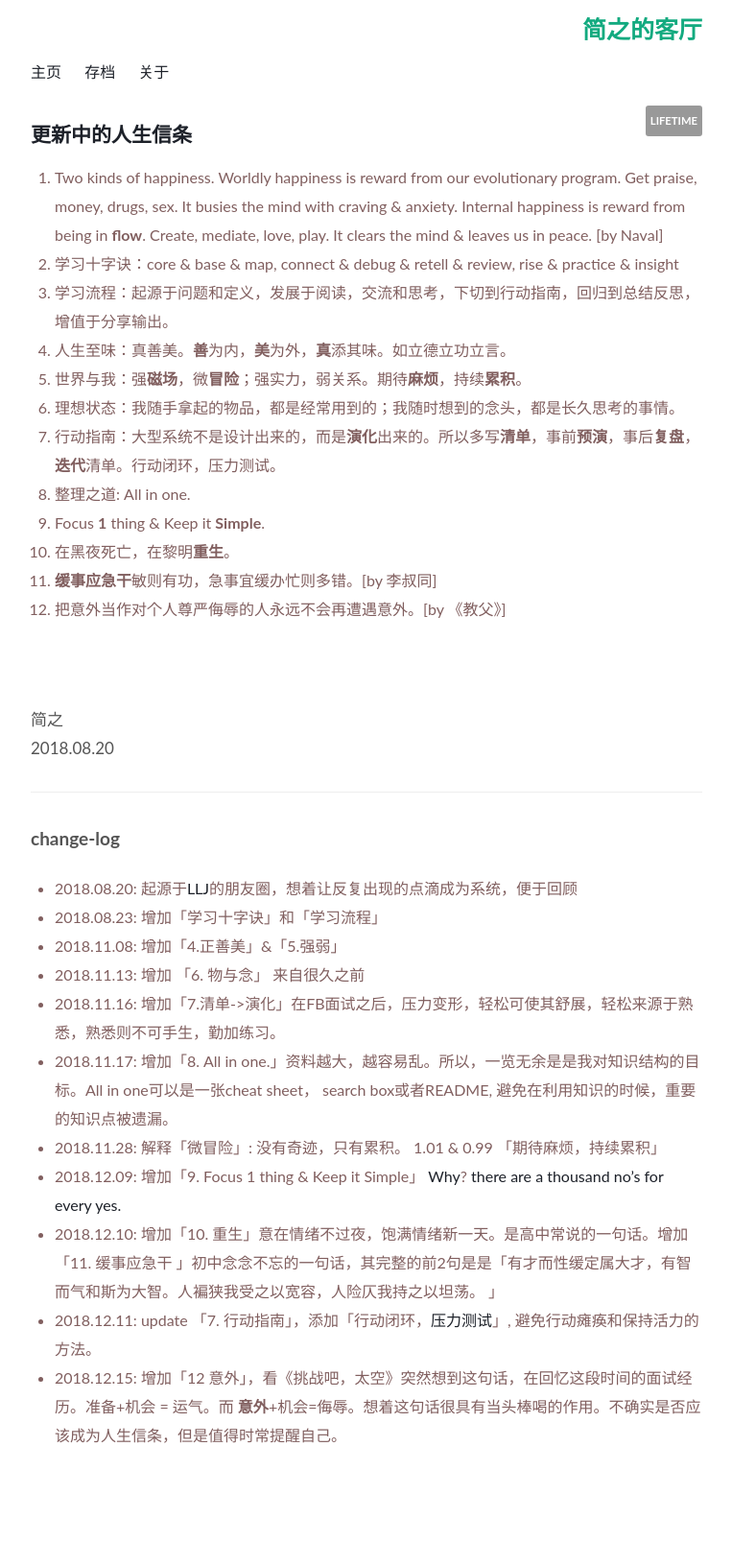
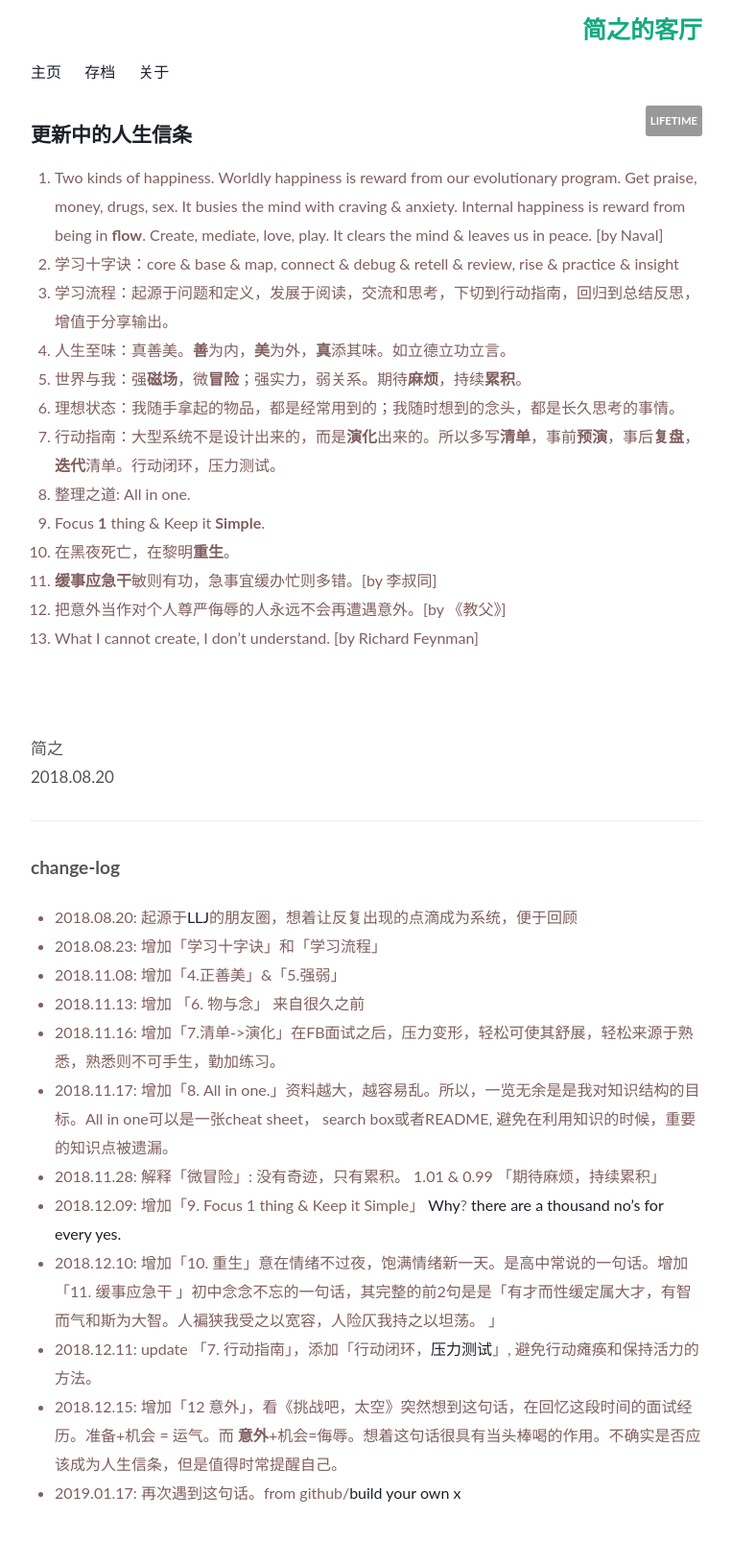
Before and after one commit to WillWang-X/willwang-x.github.io, a Jekyll site: the page built from _posts/2018-10-20-mottos.md, in a window 1280 px wide. Shown: the whole page at 96% size, without its empty margins (258-1021 px from the left). Built offline with Jekyll 4.4.1, drawn with Linux system fonts in a browser that asks for light colours; before the commit the page ends 1571 px from its top, so only the background shows below that.

Commit message:
Updated motto

```diff
--- a/_posts/2018-10-20-mottos.md
+++ b/_posts/2018-10-20-mottos.md
@@ -22,6 +22,7 @@ published: true
 10. 在黑夜死亡，在黎明**重生**。
 11. **缓事应急干**敏则有功，急事宜缓办忙则多错。[by 李叔同]
 12. 把意外当作对个人尊严侮辱的人永远不会再遭遇意外。[by 《教父》]
+13. What I cannot create, I don't understand. [by Richard Feynman]
 
 <br>
 <br>
@@ -43,3 +44,4 @@ published: true
 -  2018.12.10: 增加「10. 重生」意在情绪不过夜，饱满情绪新一天。是高中常说的一句话。增加「11. 缓事应急干 」初中念念不忘的一句话，其完整的前2句是是「有才而性缓定属大才，有智而气和斯为大智。人褊狭我受之以宽容，人险仄我持之以坦荡。 」
 -  2018.12.11: update 「7. 行动指南」，添加「行动闭环，[压力测试](https://mp.weixin.qq.com/s?__biz=MzA3MzM0MjUyMQ==&mid=2652149581&idx=1&sn=375d83f78448d8b987d5aa720d0401ae&chksm=84f0bc1bb387350d96e5bc0621f3f3bdf005869da49812ad1360e28e2fa26516248bb3b375a3&scene=21#wechat_redirect)」, 避免行动瘫痪和保持活力的方法。
 -  2018.12.15: 增加「12 意外」，看《挑战吧，太空》突然想到这句话，在回忆这段时间的面试经历。准备+机会 = 运气。而 **意外**+机会=侮辱。想着这句话很具有当头棒喝的作用。不确实是否应该成为人生信条，但是值得时常提醒自己。
+-  2019.01.17:  再次遇到这句话。from github/[build your own x](https://github.com/danistefanovic/build-your-own-x)
```
